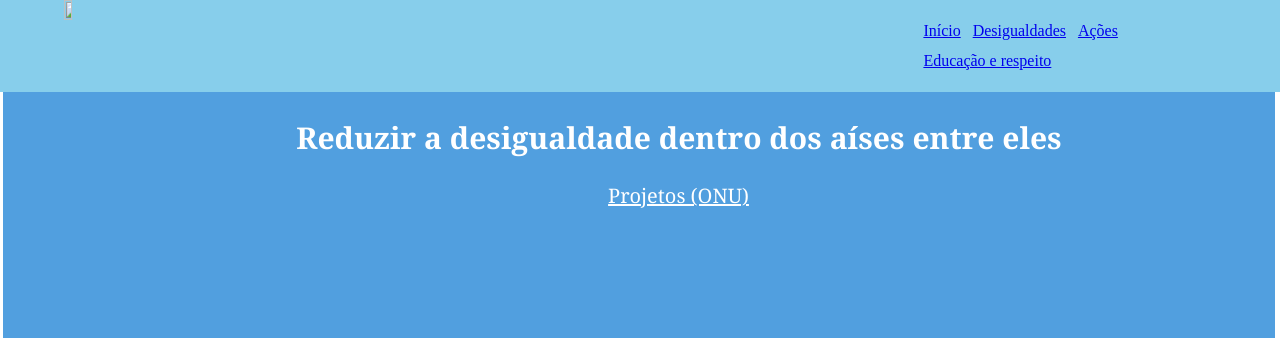
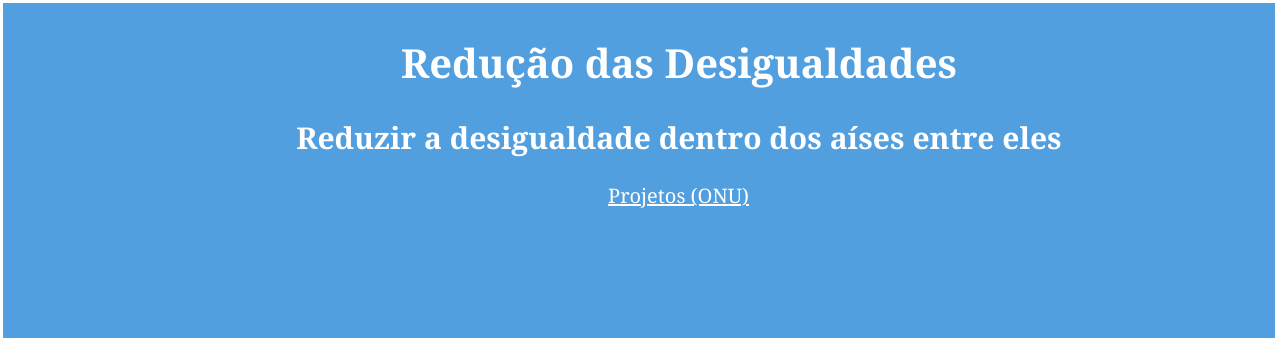
Before and after one commit to Cleria123/Meu-primeiro-site-Reducao-das-Desigualdades, a plain HTML site: page index.html in a window 1280 px wide. Shown: the top 340 px of the page. Drawn offline with Linux system fonts and the light colour scheme.

Commit message:
Update index.html

```diff
--- a/index.html
+++ b/index.html
@@ -5,15 +5,6 @@
         <meta charset="UTF-8" name="viewport">
     </head>
     <body>
-        <header>
-            <img id="logo" src="imagens/cabecalho.png" alt="">
-            <ul id="menu">
-                <li><a href="#section_dois"> Início</a></li>
-                <li><a href="#section_tres">Desigualdades</a></li>
-                <li><a href="#subcolunasdois">Ações</a></li>
-                <li><a href="#edures">Educação e respeito</a></li>
-            </ul>
-        </header>
 
         <div id="bloco1">
             <h1>Redução das Desigualdades</h1>
```
